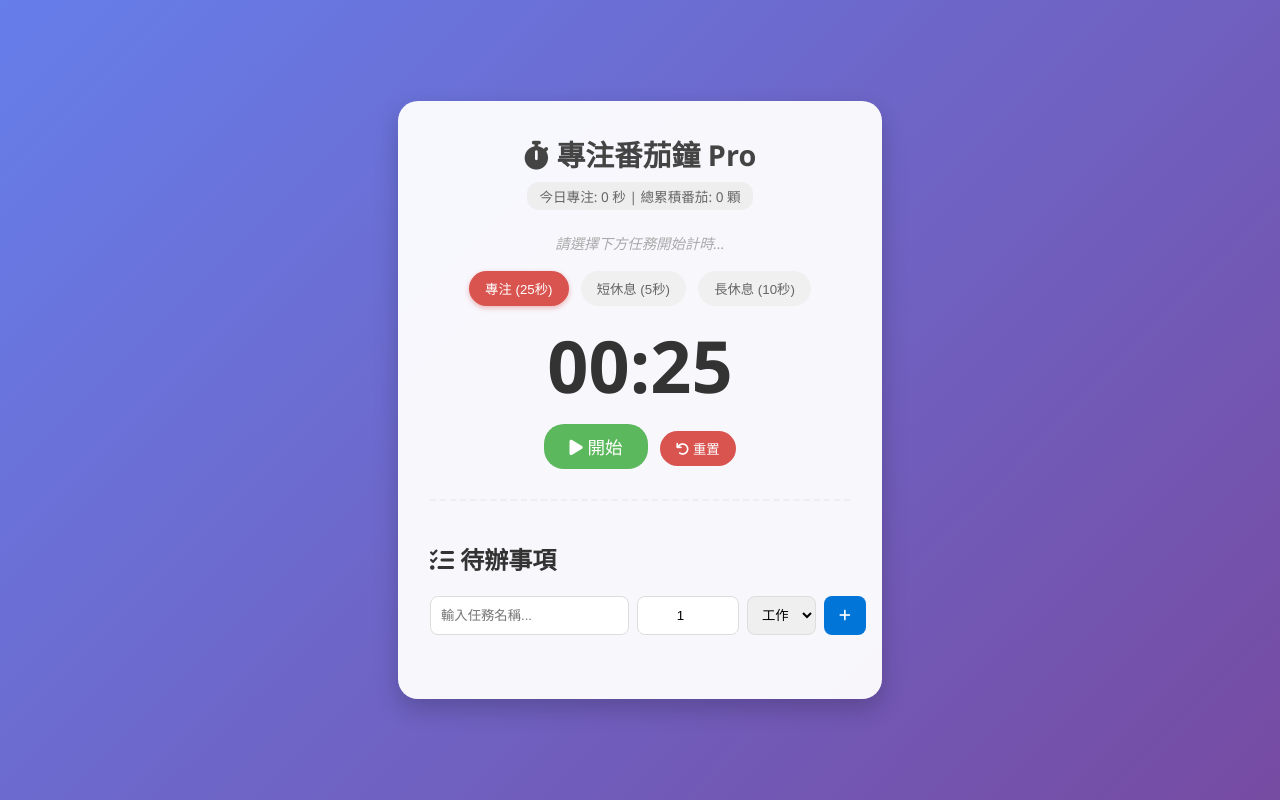
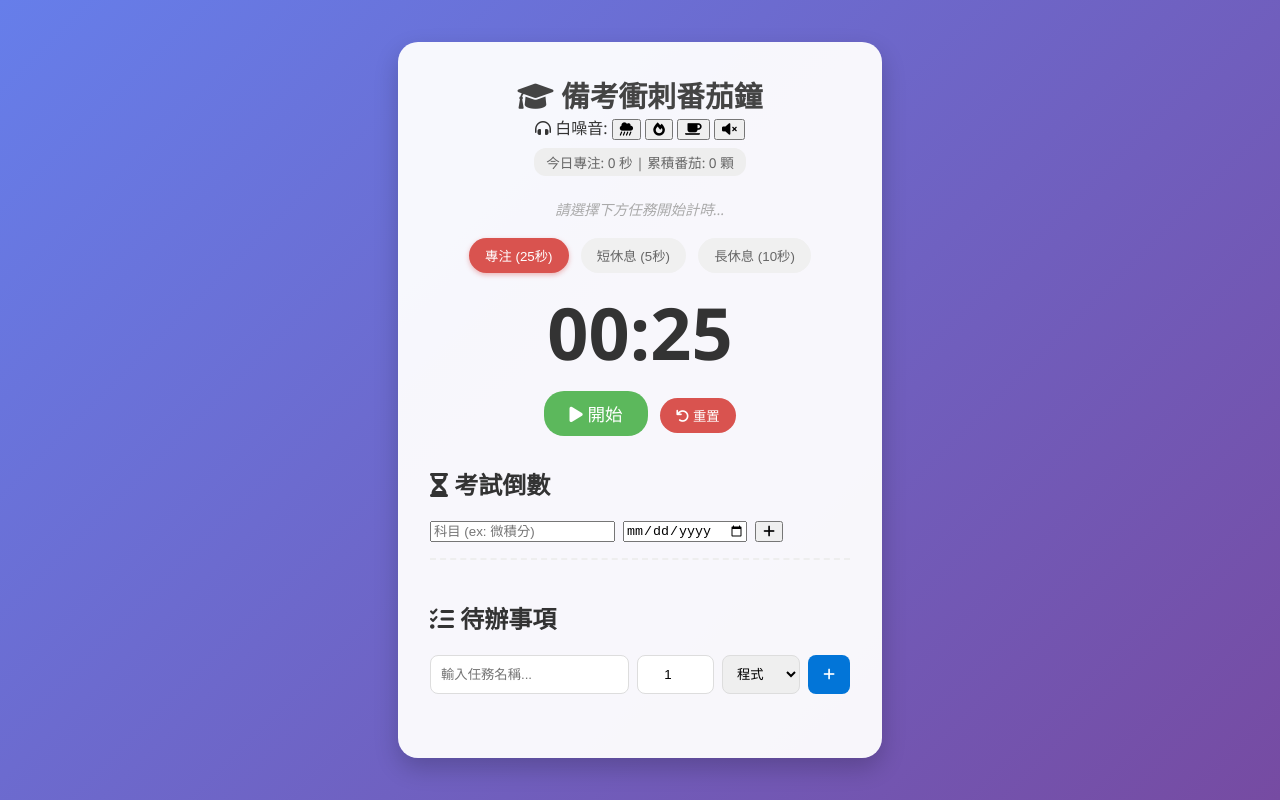
Before and after one commit to gahsu530/tomato-timer, a plain HTML site: page index.html in a window 1280 px wide. Drawn offline with nearby package versions, Linux system fonts and the light colour scheme.

Commit message:
Update index.html

```diff
--- a/index.html
+++ b/index.html
@@ -3,7 +3,7 @@
 <head>
     <meta charset="UTF-8">
     <meta name="viewport" content="width=device-width, initial-scale=1.0">
-    <title>番茄鐘專注系統 </title>
+    <title>備考衝刺番茄鐘</title>
     <link rel="stylesheet" href="tomato.css">
     <script src="https://code.jquery.com/jquery-3.6.0.min.js"></script>
     <link rel="stylesheet" href="https://cdnjs.cloudflare.com/ajax/libs/font-awesome/6.0.0/css/all.min.css">
@@ -12,9 +12,18 @@
 
     <div class="container">
         <header>
-            <h1><i class="fas fa-stopwatch"></i> 專注番茄鐘 Pro</h1>
+            <h1><i class="fas fa-graduation-cap"></i> 備考衝刺番茄鐘</h1>
+
+            <div class="sound-controls">
+                <span><i class="fas fa-headphones-alt"></i> 白噪音: </span>
+                <button class="sound-btn" data-sound="rain" title="雨聲"><i class="fas fa-cloud-showers-heavy"></i></button>
+                <button class="sound-btn" data-sound="fire" title="營火聲"><i class="fas fa-fire"></i></button>
+                <button class="sound-btn" data-sound="cafe" title="咖啡廳"><i class="fas fa-coffee"></i></button>
+                <button id="stop-sound-btn" title="靜音"><i class="fas fa-volume-mute"></i></button>
+            </div>
+
             <div id="stats-panel">
-                今日專注: <span id="total-focus-time">0</span> 秒 | 總累積番茄: <span id="completed-poms">0</span> 顆
+                今日專注: <span id="total-focus-time">0</span> 秒 | 累積番茄: <span id="completed-poms">0</span> 顆
             </div>
         </header>
 
@@ -38,30 +47,41 @@
             </div>
         </section>
 
+        <section class="exam-section">
+            <h2><i class="fas fa-hourglass-half"></i> 考試倒數</h2>
+            <div class="task-input-group">
+                <input type="text" id="exam-name" placeholder="科目 (ex: 微積分)">
+                <input type="date" id="exam-date">
+                <button id="add-exam-btn"><i class="fas fa-plus"></i></button>
+            </div>
+            <ul id="exam-list">
+                </ul>
+        </section>
+
         <section class="task-section">
             <h2><i class="fas fa-tasks"></i> 待辦事項</h2>
             <div class="task-input-group">
                 <input type="text" id="task-name" placeholder="輸入任務名稱...">
-                <input type="number" id="task-est" placeholder="預估番茄數" min="1" value="1" style="width: 80px;">
-
+                <input type="number" id="task-est" placeholder="預估番茄數" min="1" value="1" style="width: 55px;">
                 <select id="task-tag">
-                    <option value="coding">工作</option>
+                    <option value="coding">程式</option>
                     <option value="study">讀書</option>
                     <option value="meeting">會議</option>
                     <option value="exercise">運動</option>
                 </select>
                 <button id="add-task-btn"><i class="fas fa-plus"></i></button>
             </div>
-            <ul id="task-list">
-                </ul>
+            <ul id="task-list"></ul>
         </section>
     </div>
 
     <canvas id="fireworks-canvas"></canvas>
 
     <audio id="alarm-sound" src="https://actions.google.com/sounds/v1/alarms/beep_short.ogg"></audio>
+    <audio id="bgm-rain" loop src="https://actions.google.com/sounds/v1/weather/rain_heavy_loud.ogg"></audio>
+    <audio id="bgm-fire" loop src="https://actions.google.com/sounds/v1/ambiences/fire.ogg"></audio>
+    <audio id="bgm-cafe" loop src="https://actions.google.com/sounds/v1/ambiences/coffee_shop.ogg"></audio>
 
     <script src="tomato.js"></script>
 </body>
-
 </html>
```
